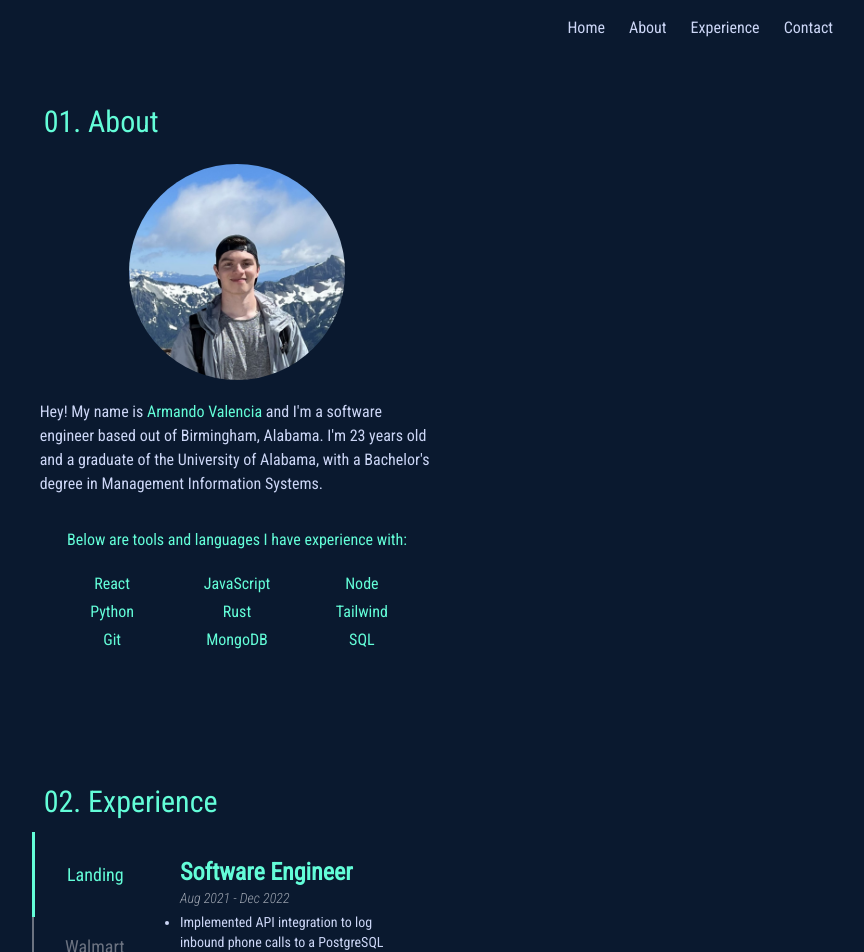
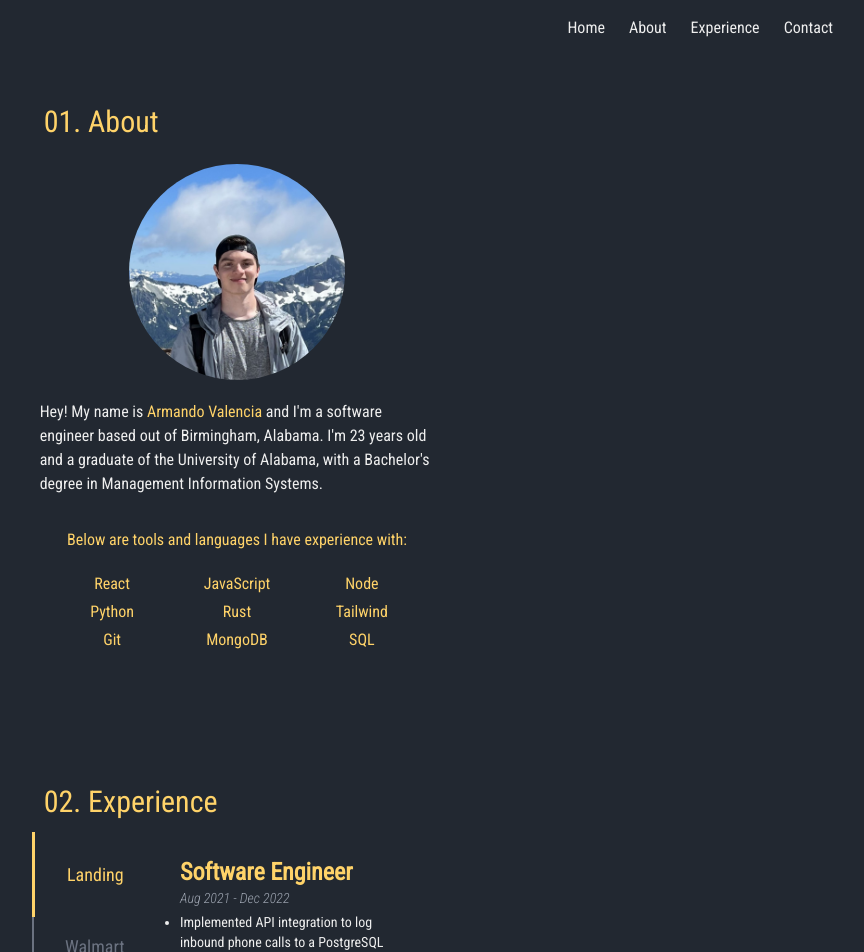
Before and after one commit to armando-valencia/personal-website, a React (Vite) app: page / in a window 1280 px wide. Shown: the top 952 px of the page, without its empty margins (403-1267 px from the left). Built offline with nearby package versions, Linux system fonts and the light colour scheme.

Commit message:
Change the color theme

```diff
--- a/src/components/Experience.jsx
+++ b/src/components/Experience.jsx
@@ -42,29 +42,29 @@ const Experience = () => {
 	];
 
 	const mobileSelectedStyles = {
-		color: "#63fdd8",
+		color: "#FFD369",
 		borderBottom: "3px solid",
-		borderBottomColor: "#63fdd8",
+		borderBottomColor: "#FFD369",
 	};
 
 	const mobileHoverStyles = {
-		color: "#63fdd8",
+		color: "#FFD369",
 		borderBottom: "2px solid",
-		borderBottomColor: "#63fdd8",
-		bg: "#163563",
+		borderBottomColor: "#FFD369",
+		bg: "#393E46",
 	};
 
 	const desktopSelectedStyles = {
-		color: "#63fdd8",
+		color: "#FFD369",
 		borderLeft: "3px solid",
-		borderLeftColor: "#63fdd8",
+		borderLeftColor: "#FFD369",
 	};
 
 	const desktopHoverStyles = {
-		color: "#63fdd8",
+		color: "#FFD369",
 		borderLeft: "2px solid",
-		borderLeftColor: "#63fdd8",
-		bg: "#163563",
+		borderLeftColor: "#FFD369",
+		bg: "#393E46",
 	};
 
 	return (
--- a/src/index.css
+++ b/src/index.css
@@ -4,20 +4,20 @@
 @tailwind utilities;
 
 .mobile_nav-link {
-	@apply w-[75%] flex justify-center items-center rounded-full shadow-md bg-gray-100 shadow-gray-400 m-2 p-4 cursor-pointer hover:scale-110 ease-in duration-200 text-secondary bg-primary;
+	@apply w-[75%] flex justify-center items-center rounded-full shadow-md shadow-gray-400 m-2 p-4 cursor-pointer hover:scale-110 ease-in duration-200 text-secondary bg-primary;
 }
 
-.mobile_nav-link__active {
-	@apply w-[75%] flex justify-center items-center rounded-full shadow-md bg-gray-100 shadow-gray-400 m-2 p-4 cursor-pointer hover:scale-110 ease-in duration-200 text-primary bg-secondary;
-}
+/* .mobile_nav-link__active {
+	@apply w-[75%] flex justify-center items-center rounded-full shadow-md shadow-gray-400 m-2 p-4 cursor-pointer hover:scale-110 ease-in duration-200 text-primary bg-secondary;
+} */
 
 .nav-link {
 	@apply cursor-pointer hover:text-secondary text-tertiary bg-transparent px-3 py-2;
 }
 
-.nav-link__active {
+/* .nav-link__active {
 	@apply cursor-pointer hover:bg-primary text-secondary bg-transparent px-3 py-2;
-}
+} */
 
 .tab-panel__title {
 	@apply text-secondary font-semibold text-2xl;
--- a/tailwind.config.cjs
+++ b/tailwind.config.cjs
@@ -4,9 +4,9 @@ module.exports = {
 	theme: {
 		extend: {
 			colors: {
-				primary: "#0a192f",
-				secondary: "#63fdd8",
-				tertiary: "#ccd6f6",
+				primary: "#222831",
+				secondary: "#FFD369",
+				tertiary: "#EEEEEE",
 			},
 			fontFamily: {
 				robo: ["Roboto Condensed", "sans-serif"],
```
